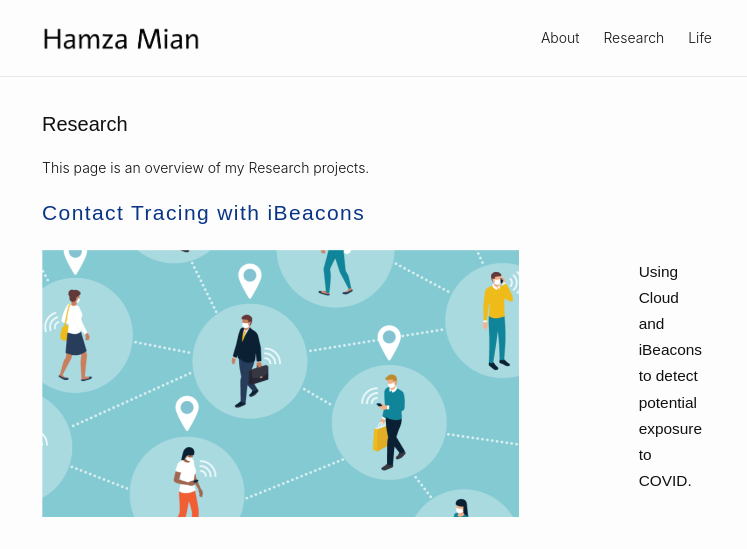
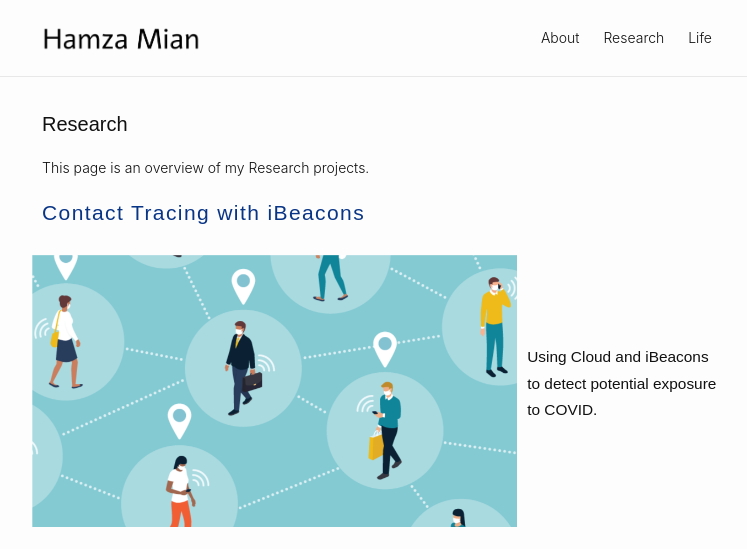
Before and after one commit to haaaamza/haaaamza.github.io, a Jekyll site: the page built from research.md, in a window 1280 px wide. Shown: the top 549 px of the page, without its empty margins (263-1010 px from the left). Built offline with Jekyll 4.4.1, drawn with Linux system fonts in a browser that asks for light colours.

Commit message:
Update research.html

```diff
--- a/_layouts/research.html
+++ b/_layouts/research.html
@@ -25,14 +25,21 @@
     .container{
       display: flex;
       align-items: center;
+      /* align-content: flex-end; */
+      margin: 0 -15px;
     }
     .post-img{
-    max-width:80%;
+    min-width: 80%;
+    max-width:100%;
+    /* width: 70%; */
     height:auto;
     width:auto;
     }
   }
-
+  .container div{
+    /* border:1px #ccc solid; */
+    padding:5px;
+  }
   .blog-post-title {
     font-size: 150%;
     /* letter-spacing: normal; */
@@ -49,16 +56,16 @@
     text-decoration:none;
   }
   .box-1{
-    flex: 1 0 30%;
+    flex: 2 1 50%;
     order: 1;
   }
   .box-2{
-    flex: 1 1;
+    flex: 1 1 50%;
     order: 2;
   }
   .post-text {
     font-size: 110%;
-    margin-right: 10px;
+    /* margin-left: 10px; */
   }
   </style>
   {% include head.html %}
```
